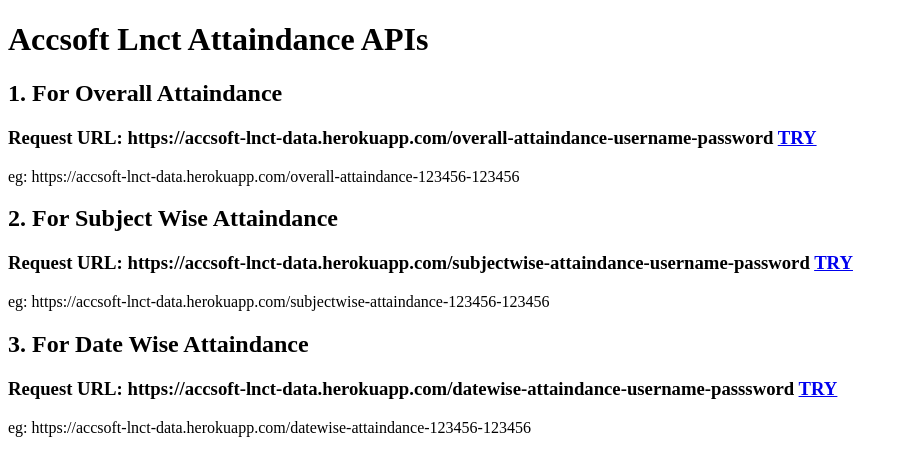
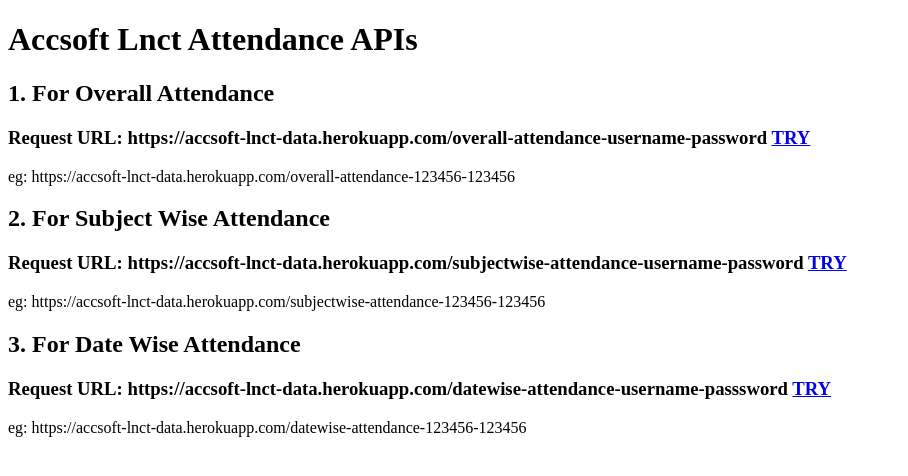
Before and after one commit to Ronit-Roushan/LNCT-Attendance-APIs, a Flask app: page / in a window 1280 px wide. Shown: the top 476 px of the page, without its empty margins (0-908 px from the left). Run offline with Flask 2, Linux system fonts and the light colour scheme.

Commit message:
04 Working Fine

```diff
--- a/app.py
+++ b/app.py
@@ -9,7 +9,7 @@ app = Flask(__name__)
 def landing():
     return render_template('index.html')
 
-@app.route("/datewise-attaindance-<int:username>-<string:password>")
+@app.route("/datewise-attendance-<int:username>-<string:password>")
 def datewise(username, password):
     if(username == 123456 and password == '123456'):
         return jsonify([{
@@ -23,7 +23,7 @@ def datewise(username, password):
         scrapper = dwaScrapper()
         return jsonify(scrapper.scrap(username=username, password=password))
 
-@app.route("/subjectwise-attaindance-<int:username>-<string:password>")
+@app.route("/subjectwise-attendance-<int:username>-<string:password>")
 def subjectwise(username, password):
     if(username == 123456 and password == '123456'):
         return jsonify([{
@@ -36,7 +36,7 @@ def subjectwise(username, password):
         scrapper = swScrapper()
         return jsonify(scrapper.scrap(username=username, password=password))
 
-@app.route("/overall-attaindance-<int:username>-<string:password>")
+@app.route("/overall-attendance-<int:username>-<string:password>")
 def overall(username, password):
     if(username == 123456 and password == '123456'):
         return jsonify([{
--- a/templates/index.html
+++ b/templates/index.html
@@ -7,16 +7,16 @@
     <title>Accsoft Lnct APIs</title>
 </head>
 <body>
-    <h1>Accsoft Lnct Attaindance APIs</h1>
-    <h2>1. For Overall Attaindance</h2>
-    <h3>Request URL: https://accsoft-lnct-data.herokuapp.com/overall-attaindance-username-password <a href="https://accsoft-lnct-data.herokuapp.com/overall-attaindance-123456-123456" target="_blank">TRY</a></h3>
-    <p>eg: https://accsoft-lnct-data.herokuapp.com/overall-attaindance-123456-123456  </p>
-    <h2>2. For Subject Wise Attaindance</h2>
-    <h3>Request URL: https://accsoft-lnct-data.herokuapp.com/subjectwise-attaindance-username-password <a href="https://accsoft-lnct-data.herokuapp.com/subjectwise-attaindance-123456-123456" target="_blank">TRY</a></h3>
-    <p>eg: https://accsoft-lnct-data.herokuapp.com/subjectwise-attaindance-123456-123456 </p>
-    <h2>3. For Date Wise Attaindance</h2>
-    <h3>Request URL: https://accsoft-lnct-data.herokuapp.com/datewise-attaindance-username-passsword <a href="https://accsoft-lnct-data.herokuapp.com/datewise-attaindance-123456-123456" target="_blank">TRY</a></h3>
-    <p>eg: https://accsoft-lnct-data.herokuapp.com/datewise-attaindance-123456-123456 </p>
+    <h1>Accsoft Lnct Attendance APIs</h1>
+    <h2>1. For Overall Attendance</h2>
+    <h3>Request URL: https://accsoft-lnct-data.herokuapp.com/overall-attendance-username-password <a href="https://accsoft-lnct-data.herokuapp.com/overall-attendance-123456-123456" target="_blank">TRY</a></h3>
+    <p>eg: https://accsoft-lnct-data.herokuapp.com/overall-attendance-123456-123456  </p>
+    <h2>2. For Subject Wise Attendance</h2>
+    <h3>Request URL: https://accsoft-lnct-data.herokuapp.com/subjectwise-attendance-username-password <a href="https://accsoft-lnct-data.herokuapp.com/subjectwise-attendance-123456-123456" target="_blank">TRY</a></h3>
+    <p>eg: https://accsoft-lnct-data.herokuapp.com/subjectwise-attendance-123456-123456 </p>
+    <h2>3. For Date Wise Attendance</h2>
+    <h3>Request URL: https://accsoft-lnct-data.herokuapp.com/datewise-attendance-username-passsword <a href="https://accsoft-lnct-data.herokuapp.com/datewise-attendance-123456-123456" target="_blank">TRY</a></h3>
+    <p>eg: https://accsoft-lnct-data.herokuapp.com/datewise-attendance-123456-123456 </p>
 
 </body>
 </html>
```
